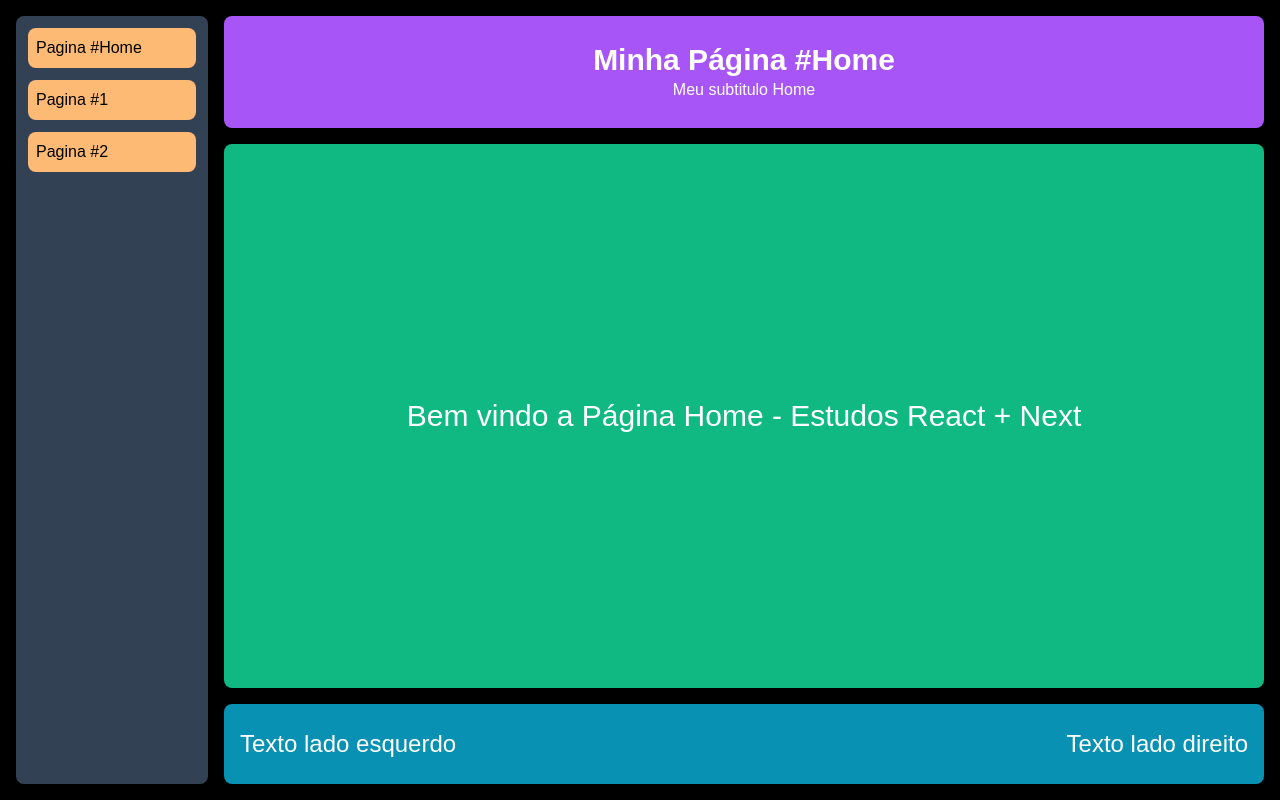
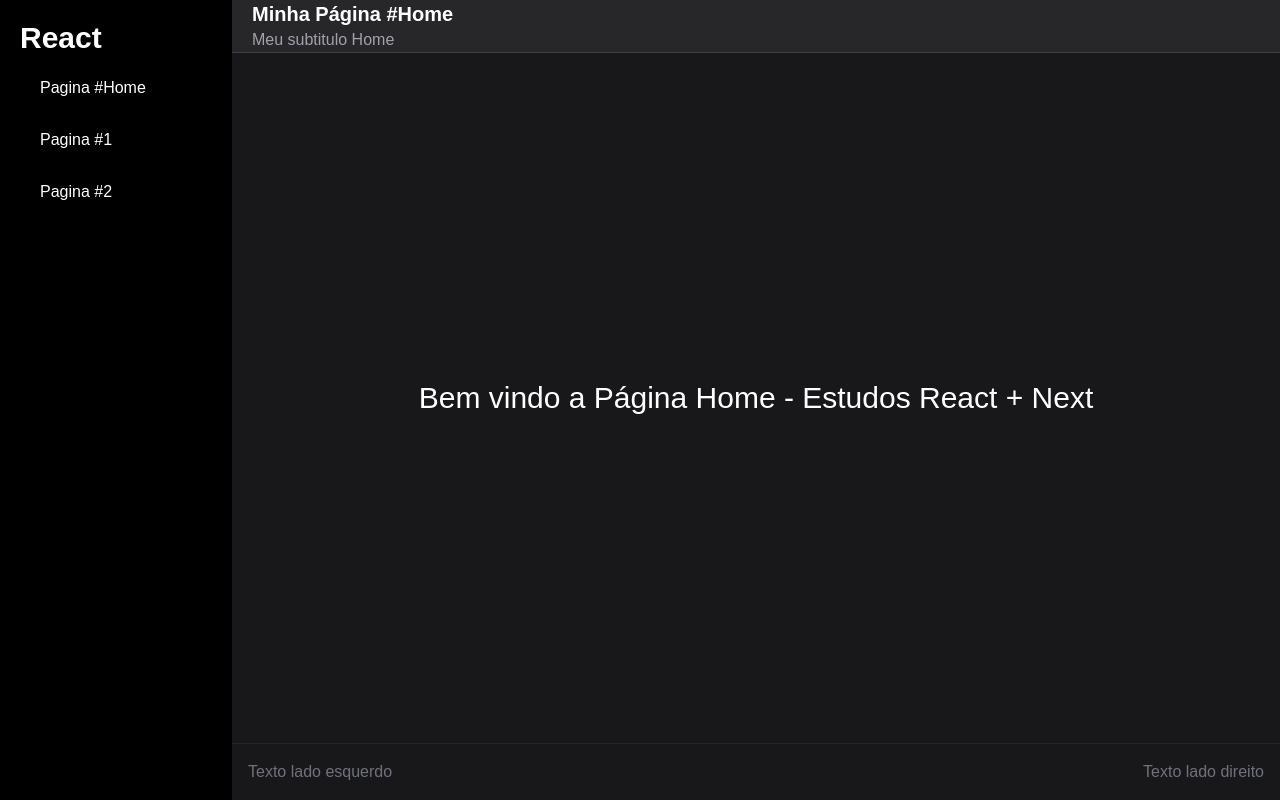
Before and after one commit to YagoMoreiraDev/fundamentos-react-next, a Next.js app in the folder projeto-react/: page / in a window 1280 px wide. Built offline with nearby package versions, Linux system fonts and the light colour scheme.

Commit message:
Revertendo a versão do React para a utilização do pacote table-icon

```diff
--- a/projeto-react/package.json
+++ b/projeto-react/package.json
@@ -9,10 +9,11 @@
     "lint": "next lint"
   },
   "dependencies": {
+    "@tabler/icons-react": "^3.21.0",
     "next": "15.0.2",
     "projeto-react": "file:",
-    "react": "19.0.0-rc-02c0e824-20241028",
-    "react-dom": "19.0.0-rc-02c0e824-20241028"
+    "react": "^18.3.1",
+    "react-dom": "^18.3.1"
   },
   "devDependencies": {
     "@types/node": "^20",
--- a/projeto-react/src/components/Content.tsx
+++ b/projeto-react/src/components/Content.tsx
@@ -5,7 +5,7 @@ interface ContentProps {
 export default function Content(props: ContentProps) {
     return (
         //O flex-1 faz com que o conteudo onde ele é chamado ocupe todo o espaço restante;
-        <div className="bg-emerald-500 flex flex-1 justify-center items-center text-3xl rounded-lg">
+        <div className="bg-zinc-900 flex flex-1 justify-center items-center text-3xl">
             {props.children}
         </div>
     )
--- a/projeto-react/src/components/Footer.tsx
+++ b/projeto-react/src/components/Footer.tsx
@@ -5,7 +5,7 @@ interface FooterProps {
 
 export default function Footer(props: FooterProps) {
     return (
-        <div className="bg-cyan-600 h-20 p-4 flex justify-between items-center text-2xl rounded-lg">
+        <div className="bg-zinc-900 h-18 p-4 flex justify-between items-center text-base text-zinc-500 border-t border-zinc-800">
             <span>{props.textoE}</span>
             <span>{props.textoD}</span>
         </div>
--- a/projeto-react/src/components/Header.tsx
+++ b/projeto-react/src/components/Header.tsx
@@ -5,9 +5,9 @@ interface HeaderProps {
 
 export default function Header(props: HeaderProps) {
     return (
-        <div className="bg-purple-500 h-28 flex flex-col justify-center items-center rounded-lg">
-            <h1 className="font-black text-3xl">{props.titulo}</h1>
-            <h3>{props.subtitulo}</h3>
+        <div className="bg-zinc-800 h-18 flex flex-col justify-center px-5 border-b border-zinc-700">
+            <h1 className="font-black text-xl">{props.titulo}</h1>
+            <h3 className="text-zinc-400">{props.subtitulo}</h3>
         </div>
     )
 }
--- /dev/null
+++ b/projeto-react/src/components/HeaderMenu.tsx
@@ -0,0 +1,7 @@
+export default function HeaderMenu() {
+    return (
+        <div className="text-3xl font-black">
+            React
+        </div>
+    )
+}
--- a/projeto-react/src/components/Main.tsx
+++ b/projeto-react/src/components/Main.tsx
@@ -1,7 +1,7 @@
 import Content from "@/components/Content";
 import Footer from "@/components/Footer";
 import Header from "@/components/Header";
-import Menu from "@/components/Menu";
+import MainMenu from "./MainMenu";
 
 interface MainProps {
     titulo: string
@@ -10,9 +10,9 @@ interface MainProps {
 }
 export default function Main(props: MainProps) {
     return (
-        <div className={`bg-black text-white h-screen p-4 flex gap-4`}>
-            <Menu />
-            <div className="flex flex-col flex-1 gap-4">
+        <div className={`bg-black text-white h-screen flex`}>
+            <MainMenu />
+            <div className="flex flex-col flex-1 ">
                 <Header titulo={props.titulo} subtitulo={props.subtitulo}/>
                 <Content>
                     {props.children}
--- /dev/null
+++ b/projeto-react/src/components/MainMenu.tsx
@@ -0,0 +1,11 @@
+import HeaderMenu from "./HeaderMenu";
+import Menu from "./Menu";
+
+export default function MainMenu() {
+    return (
+        <div className="p-5 ">
+            <HeaderMenu />
+            <Menu />
+        </div>
+    )
+}
--- a/projeto-react/src/components/Menu.tsx
+++ b/projeto-react/src/components/Menu.tsx
@@ -2,7 +2,7 @@ import MenuItem from "./MenuItem";
 
 export default function Menu() {
     return (
-        <div className="bg-slate-700 flex flex-col justify-start items-center p-3 gap-3 rounded-lg w-48">
+        <div className="bg-black flex flex-col justify-start items-center p-3 gap-3 w-48">
             <MenuItem texto="Pagina #Home" url="/"/>
             <MenuItem texto="Pagina #1" url="/pagina"/>
             <MenuItem texto="Pagina #2" url="/fundamentos/pagina"/>
--- a/projeto-react/src/components/MenuItem.tsx
+++ b/projeto-react/src/components/MenuItem.tsx
@@ -7,7 +7,7 @@ interface MenuItemProps {
 
 export default function MenuItem(props: MenuItemProps) {
     return (
-        <div className="bg-orange-300 text-black p-2 rounded-lg w-full">
+        <div className=" text-white p-2 rounded-lg w-full">
             <Link href={props.url}>{props.texto}</Link>
         </div>
     )
```
Also changed, not shown: 1 other file (tests, documents, lock files or other folders).
